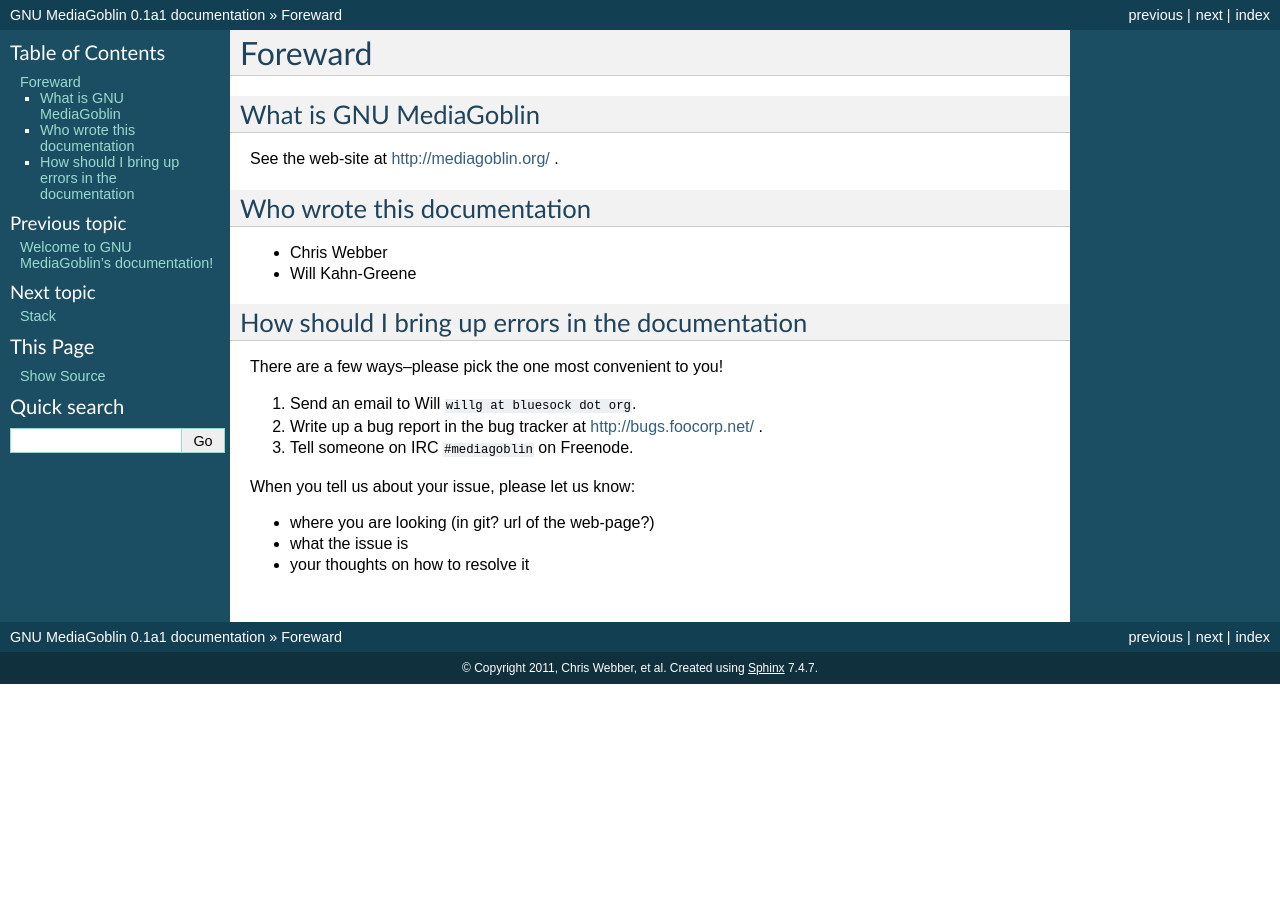
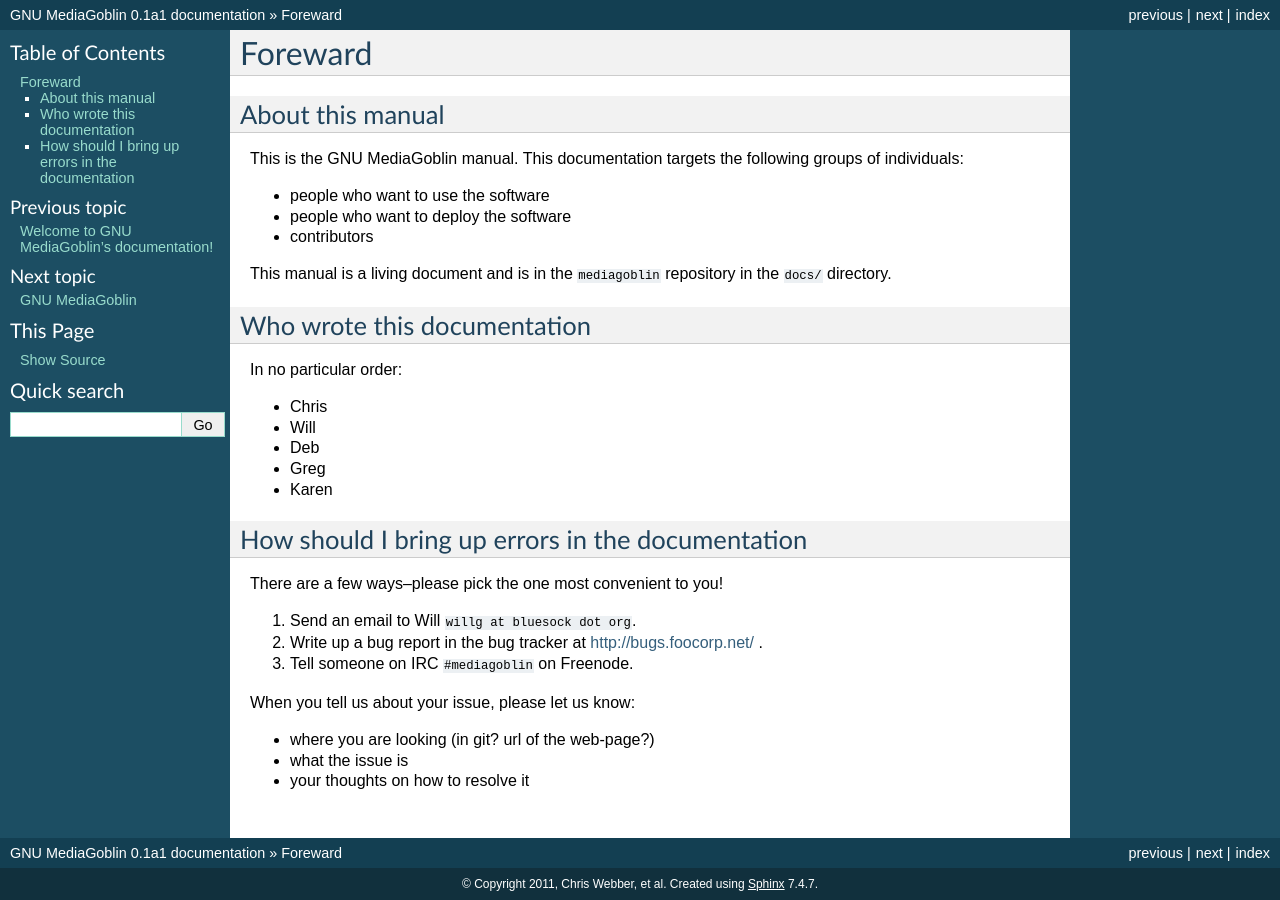
Before and after one commit to jparyani/mediagoblin, a Sphinx documentation site: the page built from docs/foreward.rst, in a window 1280 px wide. Built offline with Sphinx 7.4.7, drawn with Linux system fonts in a browser that asks for light colours.

Commit message:
Overhauls TOC of manual
This work is based on discussion and etherpadding (is that a verb) on
April 14th between Deb, Greg, Karen, Will, and Chris.

It was an epic collaborative sprint.

```diff
--- /dev/null
+++ b/docs/codedocs.rst
@@ -0,0 +1,5 @@
+====================
+ Code Documentation
+====================
+
+FIXME - stub!
--- a/docs/foreward.rst
+++ b/docs/foreward.rst
@@ -2,17 +2,30 @@
  Foreward
 ==========
 
-What is GNU MediaGoblin
-=======================
+About this manual
+=================
 
-See the web-site at http://mediagoblin.org/ .
+This is the GNU MediaGoblin manual.  This documentation targets the
+following groups of individuals:
+
+* people who want to use the software
+* people who want to deploy the software
+* contributors
+
+This manual is a living document and is in the ``mediagoblin``
+repository in the ``docs/`` directory.
 
 
 Who wrote this documentation
 ============================
 
-* Chris Webber
-* Will Kahn-Greene
+In no particular order:
+
+* Chris
+* Will
+* Deb
+* Greg
+* Karen
 
 
 How should I bring up errors in the documentation
--- /dev/null
+++ b/docs/theminghowto.rst
@@ -0,0 +1,5 @@
+===============
+ Theming HOWTO
+===============
+
+FIXME - stub!
```
Also changed, not shown: docs/contributinghowto.rst (added, +58 -0 lines), docs/hackinghowto.rst (+19 -2 lines), docs/index.rst (+8 -10 lines), docs/mediagoblin.rst (added, +62 -0 lines), docs/workflow.rst (+9 -3 lines).
